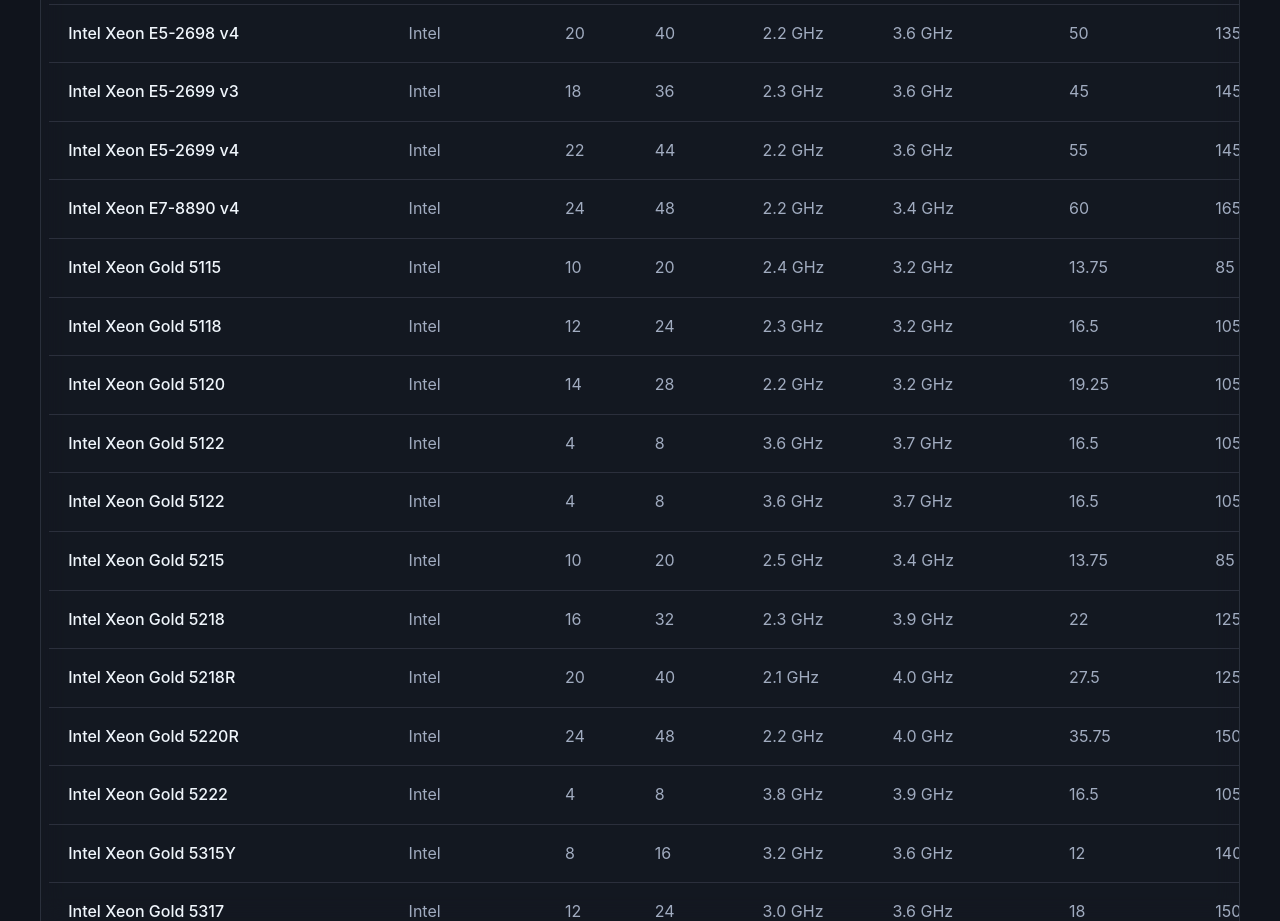
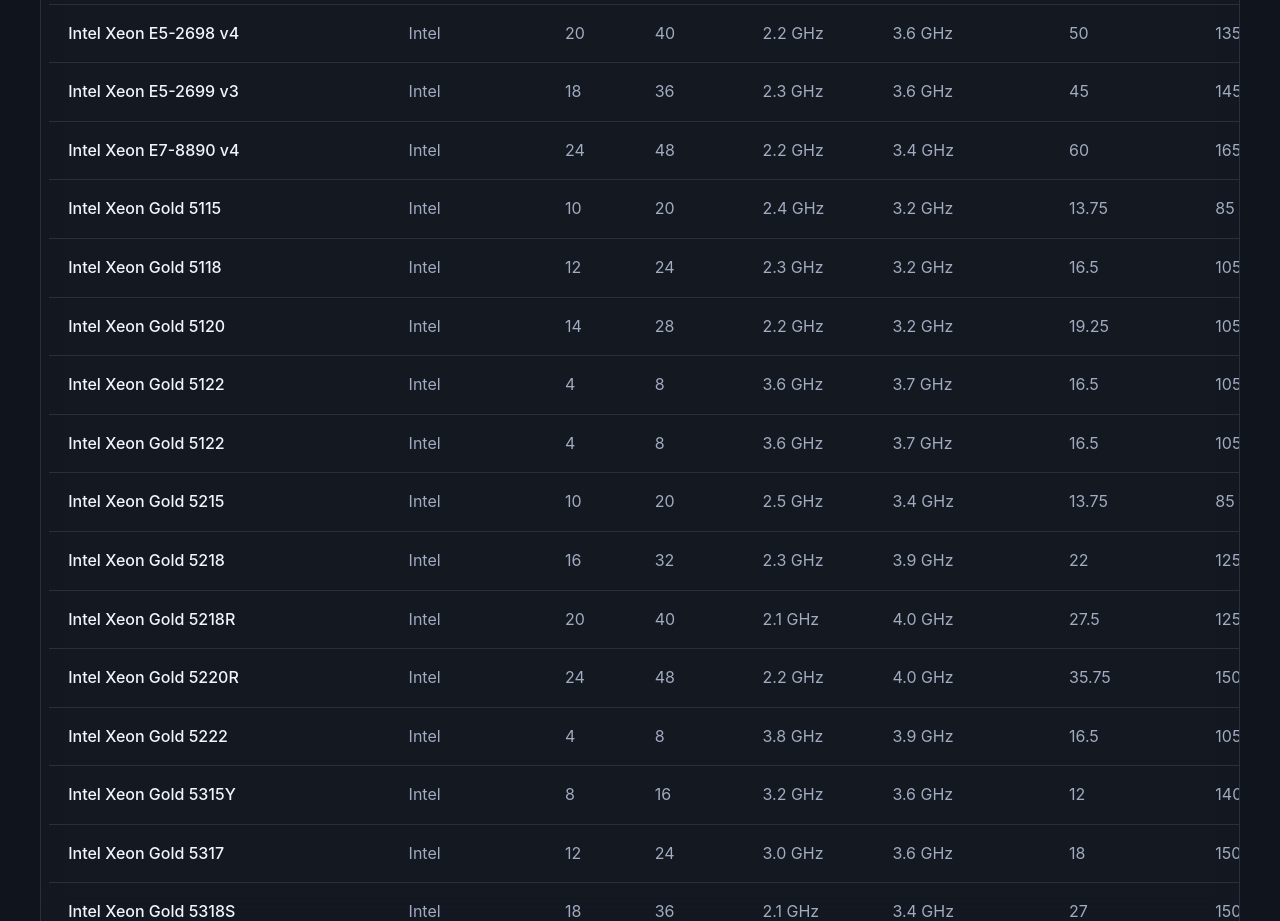
Before and after one commit to bananaradar87/serv.cpu.db.github.io, a plain HTML site: page shalom.html in a window 1280 px wide. Shown: the part 10860-11781 px from the top of the page. Drawn offline with Linux system fonts and the light colour scheme.

Commit message:
Update shalom.html

```diff
--- a/shalom.html
+++ b/shalom.html
@@ -423,7 +423,6 @@
 { model: "Intel Xeon E5-2697 v4", manufacturer: "Intel", cores: 18, threads: 36, base_clock: "2.3 GHz", max_turbo: "3.6 GHz", l3_cache: 45, tdp: "145 W" },
 { model: "Intel Xeon E5-2698 v4", manufacturer: "Intel", cores: 20, threads: 40, base_clock: "2.2 GHz", max_turbo: "3.6 GHz", l3_cache: 50, tdp: "135 W" },
 { model: "Intel Xeon E5-2699 v3", manufacturer: "Intel", cores: 18, threads: 36, base_clock: "2.3 GHz", max_turbo: "3.6 GHz", l3_cache: 45, tdp: "145 W" },
-{ model: "Intel Xeon E5-2699 v4", manufacturer: "Intel", cores: 22, threads: 44, base_clock: "2.2 GHz", max_turbo: "3.6 GHz", l3_cache: 55, tdp: "145 W" },
 { model: "Intel Xeon E7-8890 v4", manufacturer: "Intel", cores: 24, threads: 48, base_clock: "2.2 GHz", max_turbo: "3.4 GHz", l3_cache: 60, tdp: "165 W" },
 { model: "Intel Xeon Gold 5115", manufacturer: "Intel", cores: 10, threads: 20, base_clock: "2.4 GHz", max_turbo: "3.2 GHz", l3_cache: 13.75, tdp: "85 W" },
 { model: "Intel Xeon Gold 5118", manufacturer: "Intel", cores: 12, threads: 24, base_clock: "2.3 GHz", max_turbo: "3.2 GHz", l3_cache: 16.5, tdp: "105 W" },
```
